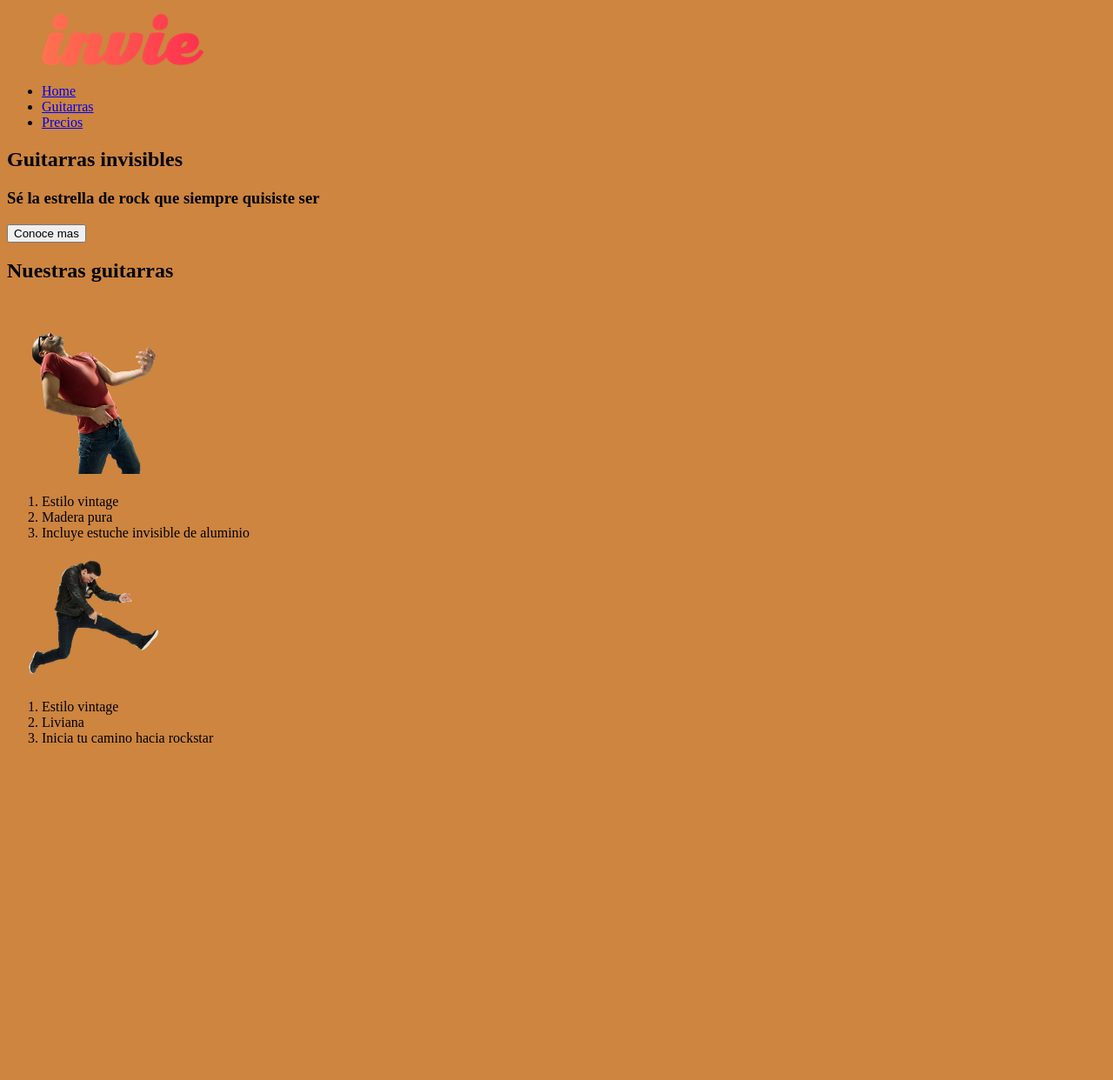
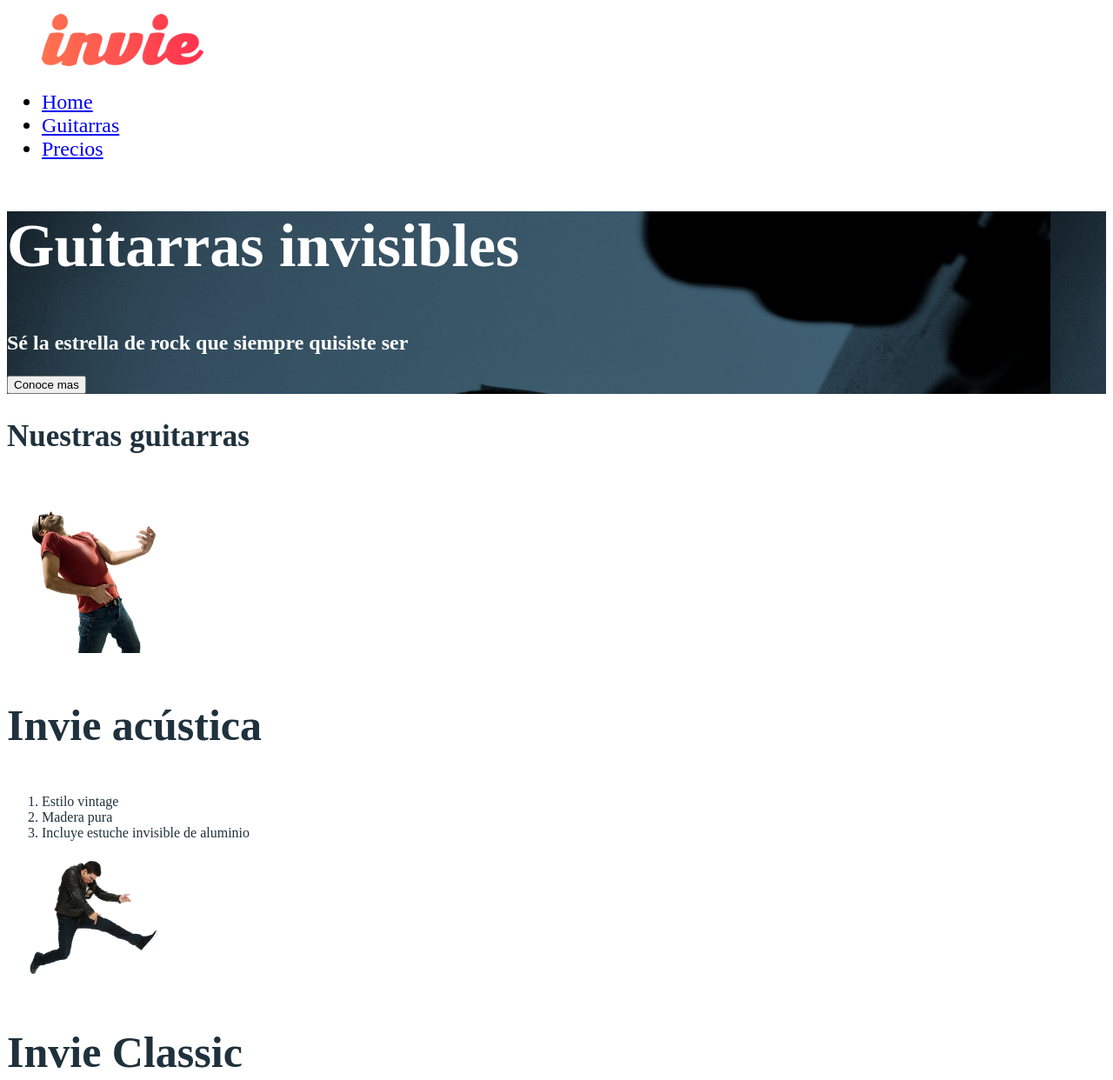
Before and after one commit to vrivasdev/invie, a plain HTML site: page index.html in a window 1280 px wide. Shown: the top 1242 px of the page at 87% size. Before the commit the page ends 874 px from the top, so only its background shows below. Drawn offline with Linux system fonts and the light colour scheme.

Commit message:
Adding some styles

```diff
--- a/css/invie.css
+++ b/css/invie.css
@@ -1,3 +1,28 @@
-body{
-	background-color: peru;
+.titulo{
+	font-size: 70px;
 }
+
+.title-a{
+	font-size: 24px;
+}
+
+.title-b{
+	font-size: 50px;
+}
+
+.guitarras{
+	color: #1F313C;
+}
+
+.guitarras h2{
+	font-size: 35px;
+}
+
+.portada{
+	background-image: url('../images/background.png');
+	color: white;
+}
+
+.menu{
+	font-size: 24px
+}
--- a/index.html
+++ b/index.html
@@ -6,11 +6,11 @@
 		<link rel="stylesheet" type="text/css" href="css/invie.css">
 	</head>
 	<body>
-		<header id="header"><!-- header -->
-			<figure><!-- logotipo -->
+		<header id="header" class="header"><!-- header -->
+			<figure class="logotipo"><!-- logotipo -->
 				<img src="images/invie.png" width="186" height="60" alt="Invie logotipo">
 			</figure>
-			<nav><!--menu-->
+			<nav class="menu"><!--menu-->
 				<ul>
 					<li>
 						<a href="index.html">Home</a>
@@ -24,25 +24,25 @@
 				</ul>
 			</nav>
 		</header>
-		<section id="portada"><!-- portada -->
-			<h1>Guitarras invisibles</h1><!--titulo-->
-			<h3>Sé la estrella de rock que siempre quisiste ser</h3><!--resumen-->
+		<section id="portada" class="portada"><!-- portada -->
+			<h1 class="titulo">Guitarras invisibles</h1><!--titulo-->
+			<h3 class="title-a">Sé la estrella de rock que siempre quisiste ser</h3><!--resumen-->
 			<button>Conoce mas</button><!--boton-->
 		</section>
-		<section id="guitarras"><!-- guitarras -->
+		<section id="guitarras" class="guitarras"><!-- guitarras -->
 			<h2>Nuestras guitarras</h2><!-- titulo -->
-			<article><!-- guitarra 1 -->
+			<article class="guitarra"><!-- guitarra 1 -->
 				<img src="images/invie-acustica.png" alt="Guitarra invie acustica" width="200" />
-				<h3><!--Invie acústica--></h3>
+				<h3 class="title-b">Invie acústica</h3>
 				<ol>
 					<li>Estilo vintage</li>
 					<li>Madera pura</li>
 					<li>Incluye estuche invisible de aluminio</li>
 				</ol>
 			</article>
-			<article>
+			<article class="guitarra">
 				<img src="images/invie-classic.png" alt="Guitarra invie acustica" width="200" />
-				<h3><!--Invie Classic --></h3>
+				<h3 class="title-b">Invie Classic</h3>
 				<ol>
 					<li>Estilo vintage</li>
 					<li>Liviana</li>
```
